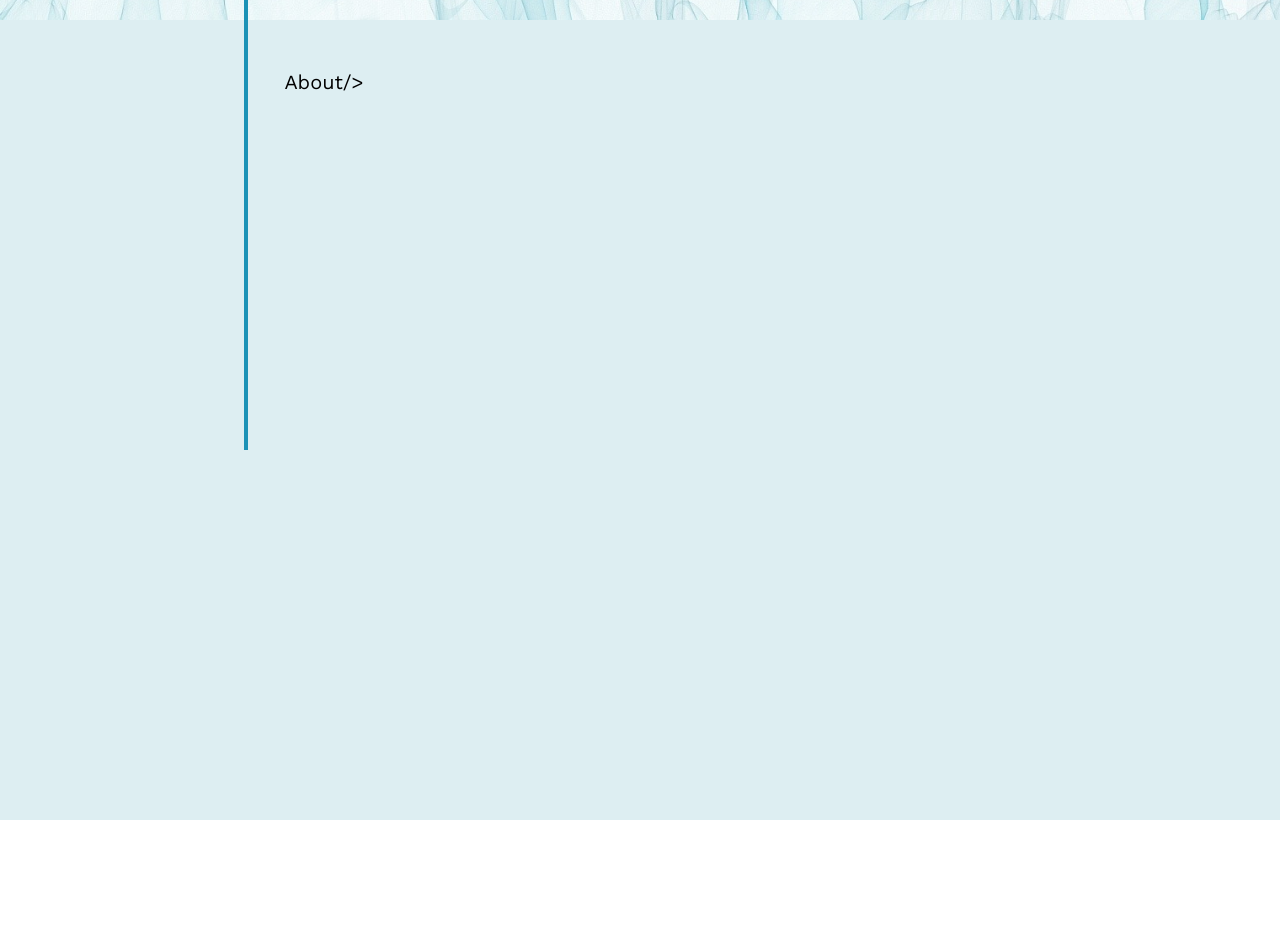
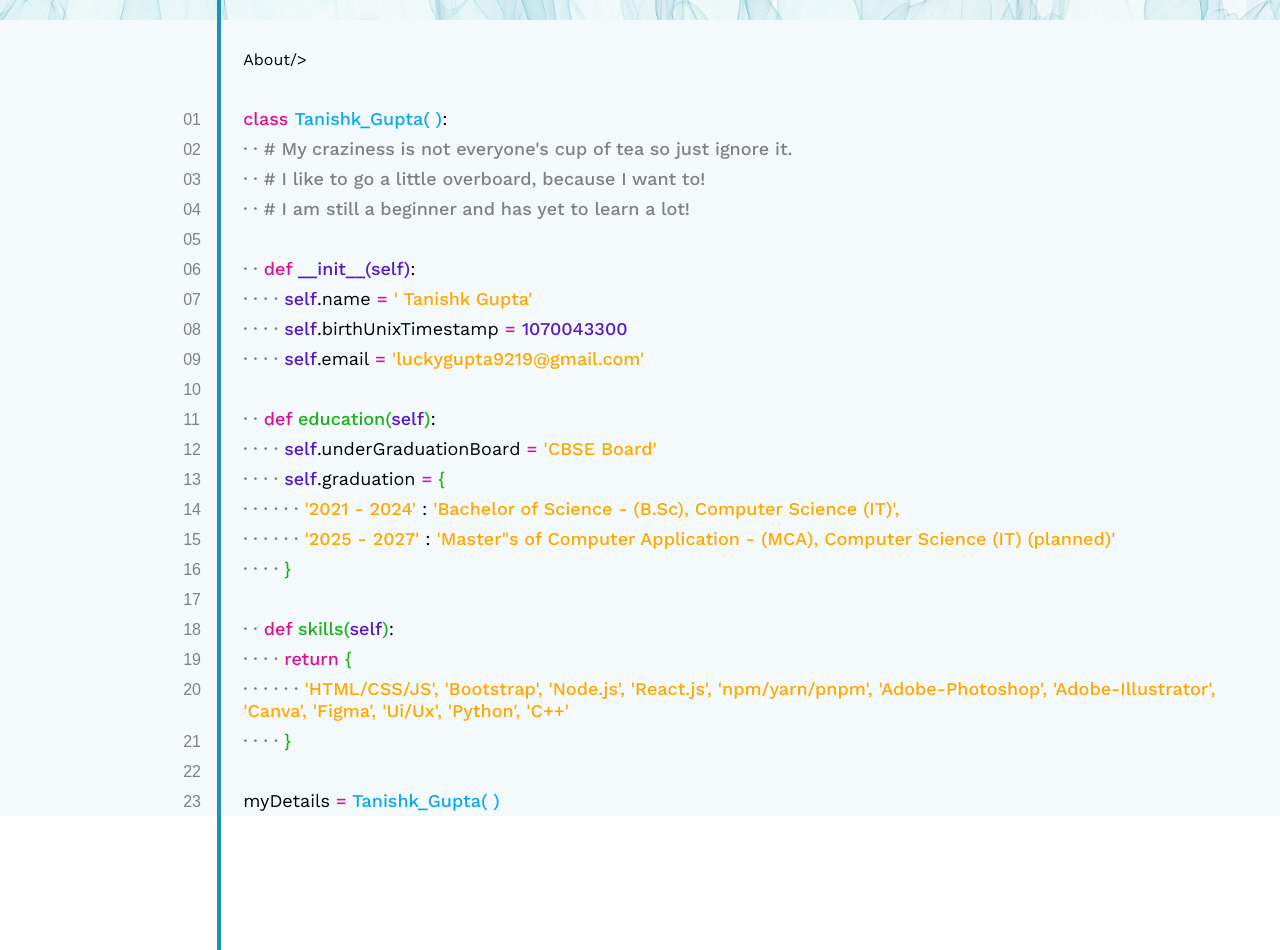
Before and after one commit to HexMaster101/PortfolioWeb, a React (Create React App) app: page / in a window 1280 px wide. Shown: the part 780-1730 px from the top of the page. Before the commit the page ends 1600 px from the top, so only its background shows below. Built offline with nearby package versions, Linux system fonts and the light colour scheme.

Commit message:
added about section

```diff
--- a/src/App.css
+++ b/src/App.css
@@ -8,6 +8,7 @@
 
 body {
 	cursor: default;
+	overflow-x: hidden;
 }
 
 @font-face {
@@ -34,57 +35,53 @@ a {
 
 .timeline {
 	position: absolute;
-	/* margin-left: 2.92px; */
 	margin-left: 13.5px;
-	height: 1000px;
+	height: 1500px;
 	border: 2px #1b92b6 solid;
 	top: 230px;
-	left: 18%;
+	left: 19%;
+	transform: translate(-40px, 0px);
 }
 
 .bullet {
 	position: absolute;
-	margin-left: 11px;
 	border: 3px #1b9bc6 solid;
 	height: 9px;
 	width: 9px;
 	border-radius: 100px;
 	top: 223px;
-	left: 18%;
+	left: 19%;
+	margin-left: -29px;
 }
 
 .home-text {
 	position: absolute;
-	margin-left: 50px;
 	font-size: 20px;
 	font-weight: 400;
 	top: 215px;
-	left: 18%;
+	left: 19%;
 }
 
 .about-text {
 	display: inline-block;
 	position: relative;
-	left: 18%;
-	top: 50px;
-	font-size: 20px;
+	left: 19%;
+	top: 30px;
+	font-size: 16px;
 	font-weight: 400;
-	margin-left: 54px;
 }
 
 svg#mouse {
-	z-index: 50;
+	z-index: 10;
 	position: absolute;
 	height: 30px;
 	top: 240px;
-	left: 18%;
 	transform: translate(-15px, 35px);
 }
 
 span[name="scroll-button"] {
 	font-weight: 500;
 	z-index: 60;
-	left: 18%;
 	top: 300px;
 	color: black;
 	font-size: 20px;
@@ -158,7 +155,7 @@ nav {
 
 .intro {
 	margin-top: 60px;
-	margin-left: 23%;
+	margin-left: 19%;
 }
 
 .intro-text {
@@ -187,6 +184,77 @@ nav {
 /* <----About me----> */
 
 #about-section {
-	background-color: #ddeef2;
-	height: 100vh;
+	background-color: #f4fafb;
 }
+
+.myDetailsContainer {
+	padding-right: 20px;
+	margin: 65px 0 0 19%;
+}
+
+.codeLine {
+	position: relative;
+}
+
+.myDetailsContainer .codeLine:hover:after {
+	background-color: rgba(135, 207, 235, 0.261);
+	content: "";
+	height: 100%;
+	left: -100%;
+	position: absolute;
+	top: 0;
+	width: 300%;
+}
+
+.codeLine::before {
+	transform: translate(-60px, 0);
+	font-family: sans-serif;
+	font-size: 16px;
+	color: gray;
+	content: attr(data-line-nr);
+	position: absolute;
+	margin-top: 7.25px;
+}
+
+.colorPink {
+	color: rgb(219, 17, 148);
+}
+
+.colorPurple {
+	color: rgb(84, 26, 200);
+}
+
+.colorBlue {
+	color: rgb(11, 169, 231);
+}
+
+.colorGrey {
+	color: grey;
+}
+
+.colorGreen {
+	color: rgb(26, 177, 26);
+}
+
+.colorYellow {
+	color: rgb(255, 166, 0);
+}
+
+.emptyLine {
+	height: 30px;
+}
+
+.codeLine h1 {
+	font-size: 18px;
+	line-height: 21.5px;
+	font-weight: 400;
+	padding: 4.25px 0;
+}
+
+.codeLine span {
+	font-weight: 500;
+}
+
+span[name="dots"] {
+	color: grey;
+}
--- a/src/components/About.js
+++ b/src/components/About.js
@@ -5,6 +5,167 @@ export default function About() {
 		<section id="about-section">
 			<div className="container">
 				<p className="about-text">About/{">"}</p>
+				<div className="myDetailsContainer">
+					<div data-line-nr="01" class="codeLine">
+						<h1>
+							<span className="colorPink">class</span>{" "}
+							<span className="colorBlue">Tanishk_Gupta( )</span>:
+						</h1>
+					</div>
+					<div data-line-nr="02" class="codeLine">
+						<h1>
+							<span name="dots">· ·</span>{" "}
+							<span className="colorGrey">
+								# My craziness is not everyone's cup of tea so just ignore it.
+							</span>
+						</h1>
+					</div>
+					<div data-line-nr="03" class="codeLine">
+						<h1>
+							<span name="dots">· ·</span>{" "}
+							<span className="colorGrey">
+								# I like to go a little overboard, because I want to!
+							</span>
+						</h1>
+					</div>
+					<div data-line-nr="04" class="codeLine">
+						<h1>
+							<span name="dots">· ·</span>{" "}
+							<span className="colorGrey">
+								# I am still a beginner and has yet to learn a lot!
+							</span>
+						</h1>
+					</div>
+					<div data-line-nr="05" class="codeLine emptyLine"></div>
+					<div data-line-nr="06" class="codeLine">
+						<h1>
+							<span name="dots">· ·</span>{" "}
+							<span className="colorPink">def</span>
+							<span className="colorPurple"> __init__(self)</span>:
+						</h1>
+					</div>
+					<div data-line-nr="07" class="codeLine">
+						<h1>
+							<span name="dots">· · · ·</span>{" "}
+							<span className="colorPurple">self</span>.name{" "}
+							<span className="colorPink">=</span>{" "}
+							<span className="colorYellow">' Tanishk Gupta'</span>
+						</h1>
+					</div>
+					<div data-line-nr="08" class="codeLine">
+						<h1>
+							<span name="dots">· · · ·</span>{" "}
+							<span className="colorPurple">self</span>.birthUnixTimestamp{" "}
+							<span className="colorPink">=</span>{" "}
+							<span className="colorPurple">1070043300</span>
+						</h1>
+					</div>
+					<div data-line-nr="09" class="codeLine">
+						<h1>
+							<span name="dots">· · · ·</span>{" "}
+							<span className="colorPurple">self</span>.email{" "}
+							<span className="colorPink">=</span>{" "}
+							<span className="colorYellow">'luckygupta9219@gmail.com'</span>
+						</h1>
+					</div>
+					<div data-line-nr="10" class="codeLine emptyLine"></div>
+					<div data-line-nr="11" class="codeLine">
+						<h1>
+							<span name="dots">· ·</span>{" "}
+							<span className="colorPink">def</span>
+							<span className="colorGreen">
+								{" "}
+								education(<span className="colorPurple">self</span>)
+							</span>
+							:
+						</h1>
+					</div>
+					<div data-line-nr="12" class="codeLine">
+						<h1>
+							<span name="dots">· · · ·</span>{" "}
+							<span className="colorPurple">self</span>.underGraduationBoard{" "}
+							<span className="colorPink">=</span>{" "}
+							<span className="colorYellow">'CBSE Board'</span>
+						</h1>
+					</div>
+					<div data-line-nr="13" class="codeLine">
+						<h1>
+							<span name="dots">· · · ·</span>{" "}
+							<span className="colorPurple">self</span>.graduation{" "}
+							<span className="colorPink">=</span>
+							<span className="colorGreen"> {`{`}</span>
+						</h1>
+					</div>
+					<div data-line-nr="14" class="codeLine">
+						<h1>
+							<span name="dots">· · · · · ·</span>{" "}
+							<span className="colorYellow">'2021 - 2024' </span>:
+							<span className="colorYellow">
+								{" "}
+								'Bachelor of Science - (B.Sc), Computer Science (IT)',
+							</span>
+						</h1>
+					</div>
+					<div data-line-nr="15" class="codeLine">
+						<h1>
+							<span name="dots">· · · · · ·</span>{" "}
+							<span className="colorYellow">'2025 - 2027' </span>:
+							<span className="colorYellow">
+								{" "}
+								'Master"s of Computer Application - (MCA), Computer Science (IT)
+								(planned)'
+							</span>
+						</h1>
+					</div>
+					<div data-line-nr="16" class="codeLine">
+						<h1>
+							<span name="dots">· · · ·</span>{" "}
+							<span className="colorGreen"> {`}`}</span>
+						</h1>
+					</div>
+					<div data-line-nr="17" class="codeLine emptyLine"></div>
+					<div data-line-nr="18" class="codeLine">
+						<h1>
+							<span name="dots">· ·</span>{" "}
+							<span className="colorPink">def</span>
+							<span className="colorGreen">
+								{" "}
+								skills(<span className="colorPurple">self</span>)
+							</span>
+							:
+						</h1>
+					</div>
+					<div data-line-nr="19" class="codeLine">
+						<h1>
+							<span name="dots">· · · ·</span>{" "}
+							<span className="colorPink">return</span>{" "}
+							<span className="colorGreen"> {`{`}</span>
+						</h1>
+					</div>
+					<div data-line-nr="20" class="codeLine">
+						<h1>
+							<span name="dots">· · · · · ·</span>{" "}
+							<span className="colorYellow">
+								'HTML/CSS/JS', 'Bootstrap', 'Node.js', 'React.js',
+								'npm/yarn/pnpm', 'Adobe-Photoshop', 'Adobe-Illustrator',
+								'Canva', 'Figma', 'Ui/Ux', 'Python', 'C++'
+							</span>
+						</h1>
+					</div>
+					<div data-line-nr="21" class="codeLine">
+						<h1>
+							<span name="dots">· · · ·</span>{" "}
+							<span className="colorGreen"> {`}`}</span>
+						</h1>
+					</div>
+					<div data-line-nr="22" class="codeLine emptyLine"></div>
+					<div data-line-nr="23" class="codeLine">
+						<h1>
+							myDetails<span className="colorPink"> =</span>
+							<span className="colorBlue"> Tanishk_Gupta( )</span>
+						</h1>
+					</div>
+				</div>
 			</div>
 		</section>
 	);
```
Also changed, not shown: 1 other file (tests, documents, lock files or other folders).
